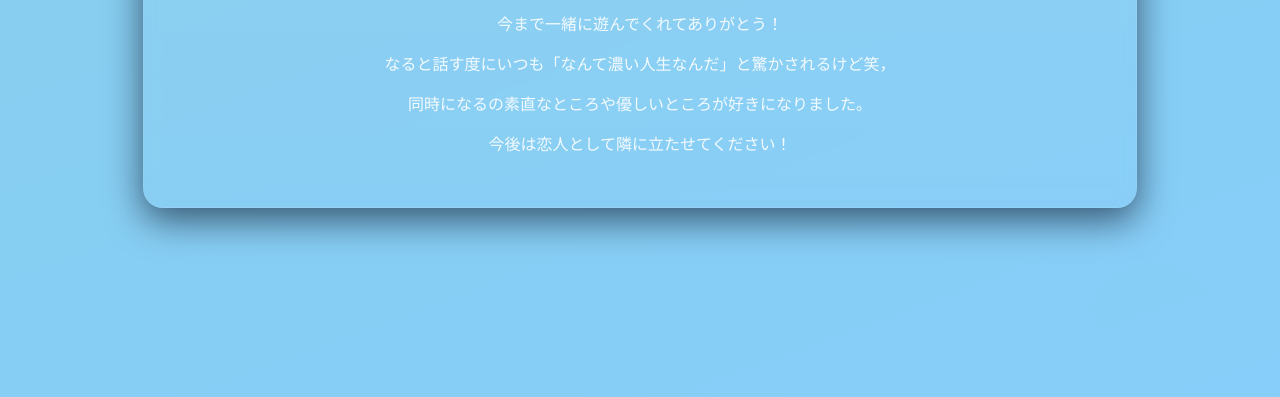
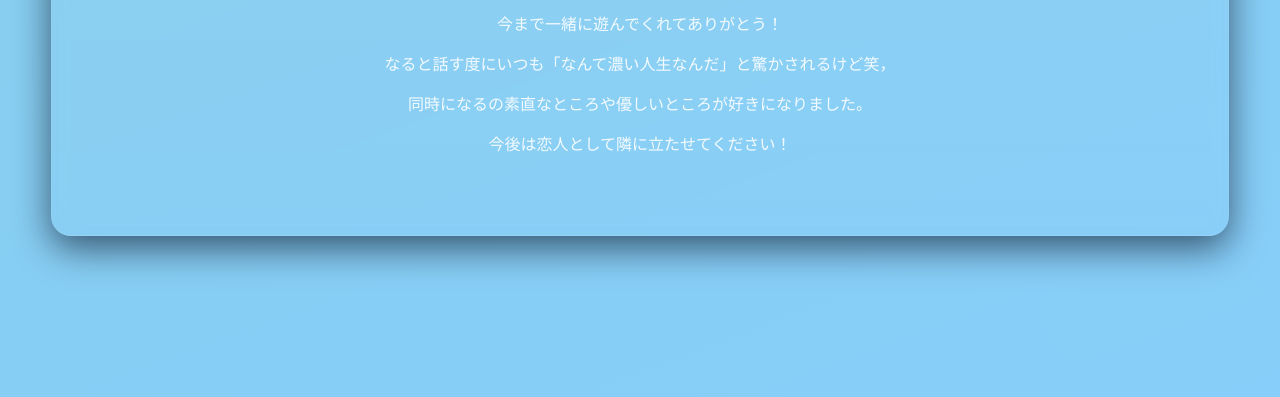
Before and after one commit to Litsu-1912/Litsu-1912.github.io, a plain HTML site: page index.html in a window 1280 px wide. Shown: the part 475-872 px from the top of the page. Drawn offline with Linux system fonts and the light colour scheme.

Commit message:
Update index.html

```diff
--- a/index.html
+++ b/index.html
@@ -29,8 +29,14 @@
     position:relative;
     z-index:2;
   }
-  .card{max-width:920px;width:100%;background:linear-gradient(180deg,var(--glass),rgba(255,255,255,0.02));
-        border-radius:20px;padding:36px;text-align:center;backdrop-filter:blur(8px);
+  .card{max-width: 92vw;  /* 画面幅に合わせる */
+        width: 100%;
+        background:linear-gradient(180deg,var(--glass),rgba(255,255,255,0.02));
+        border-radius:20px;
+        padding: 5vw;     /* 画面幅に応じた余白 */
+        box-sizing: border-box; /* paddingを含めて幅を計算 */
+        text-align:center;
+        backdrop-filter:blur(8px);
         box-shadow:0 12px 36px rgba(2,6,23,.6);border:1px solid rgba(255,255,255,.06)}
   h1{font-size:clamp(26px,5.8vw,56px);margin:.2em 0 .4em}
   p{opacity:.9}
```
